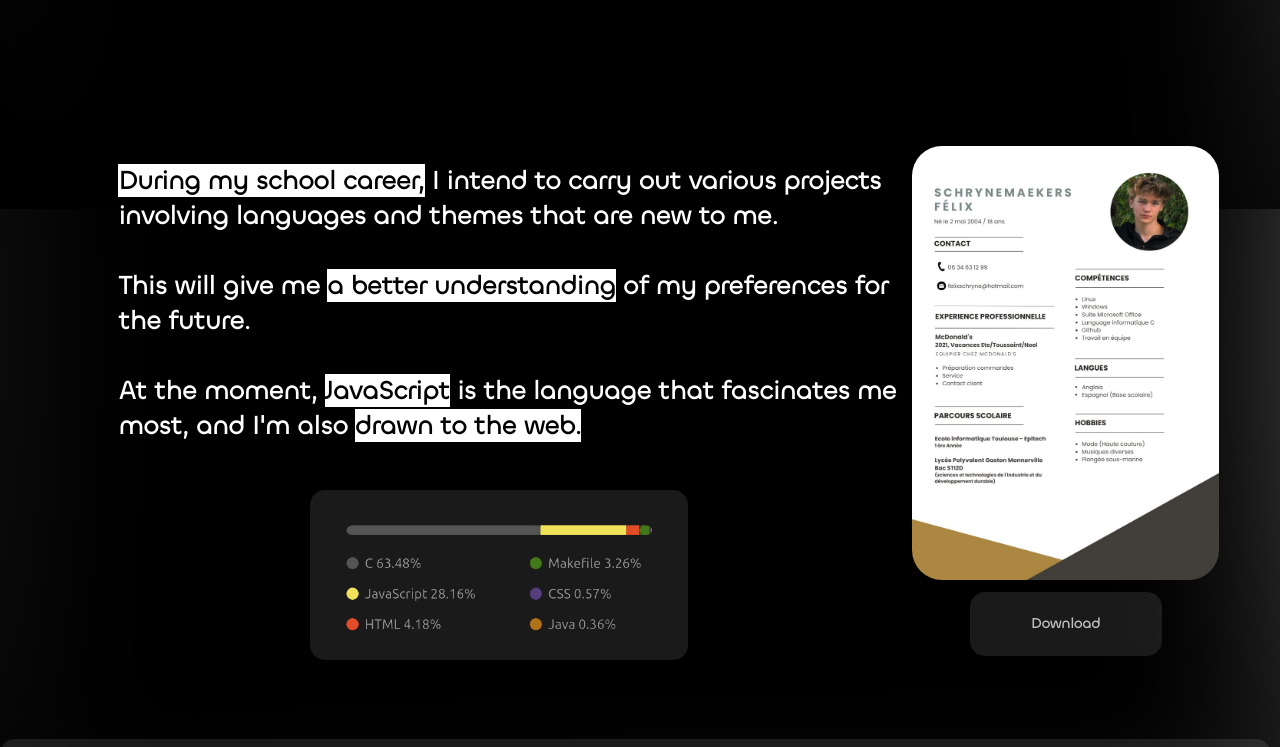
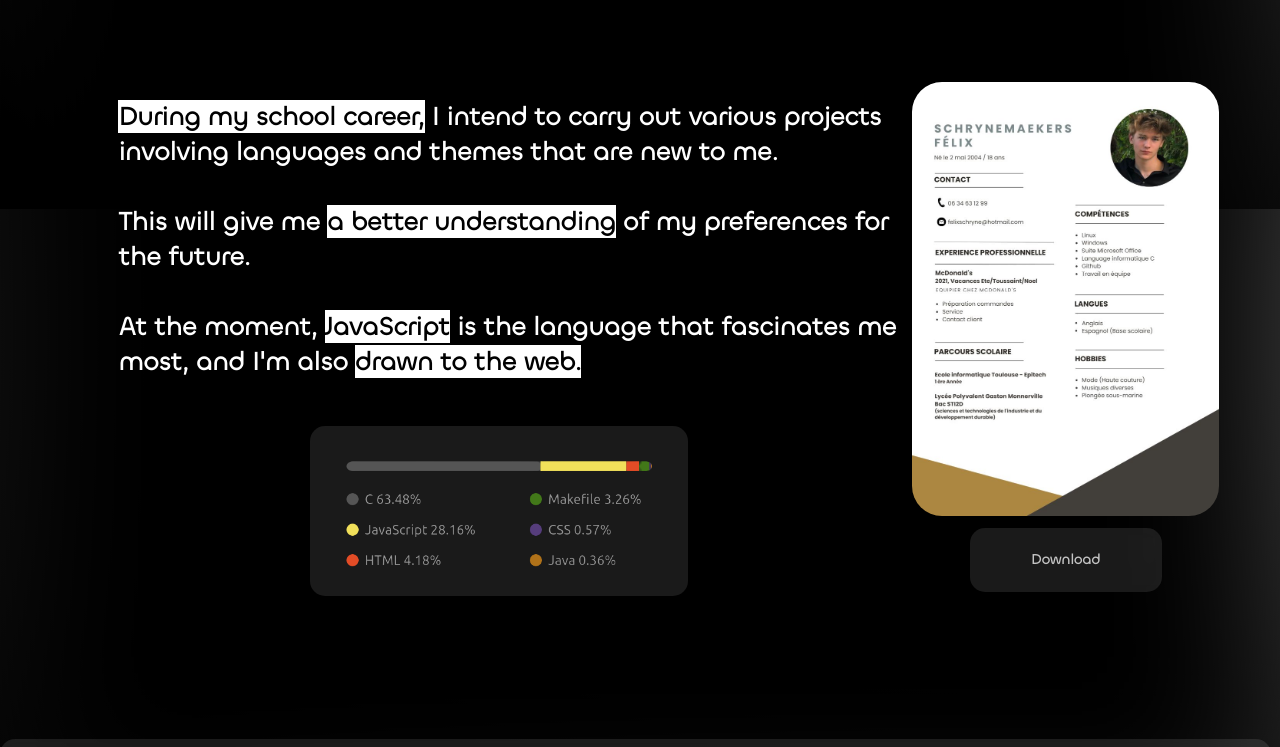
Before and after one commit to felixlvu/My-Folio, a website: page index.html in a window 1280 px wide. Shown: the part 2991-3738 px from the top of the page. Drawn offline with nearby package versions, Linux system fonts and the light colour scheme.

Commit message:
EDIT: change cv position

```diff
--- a/index.html
+++ b/index.html
@@ -563,6 +563,7 @@
       flex-direction: column;
       justify-content: center;
       align-items: center;
+      margin-bottom: 10vw;
     }
 
     .text-cv {
@@ -570,6 +571,7 @@
       flex-direction: column;
       justify-content: center;
       align-items: center;
+      margin-bottom: 10vw;
     }
 
     .btn-dwl {
```
